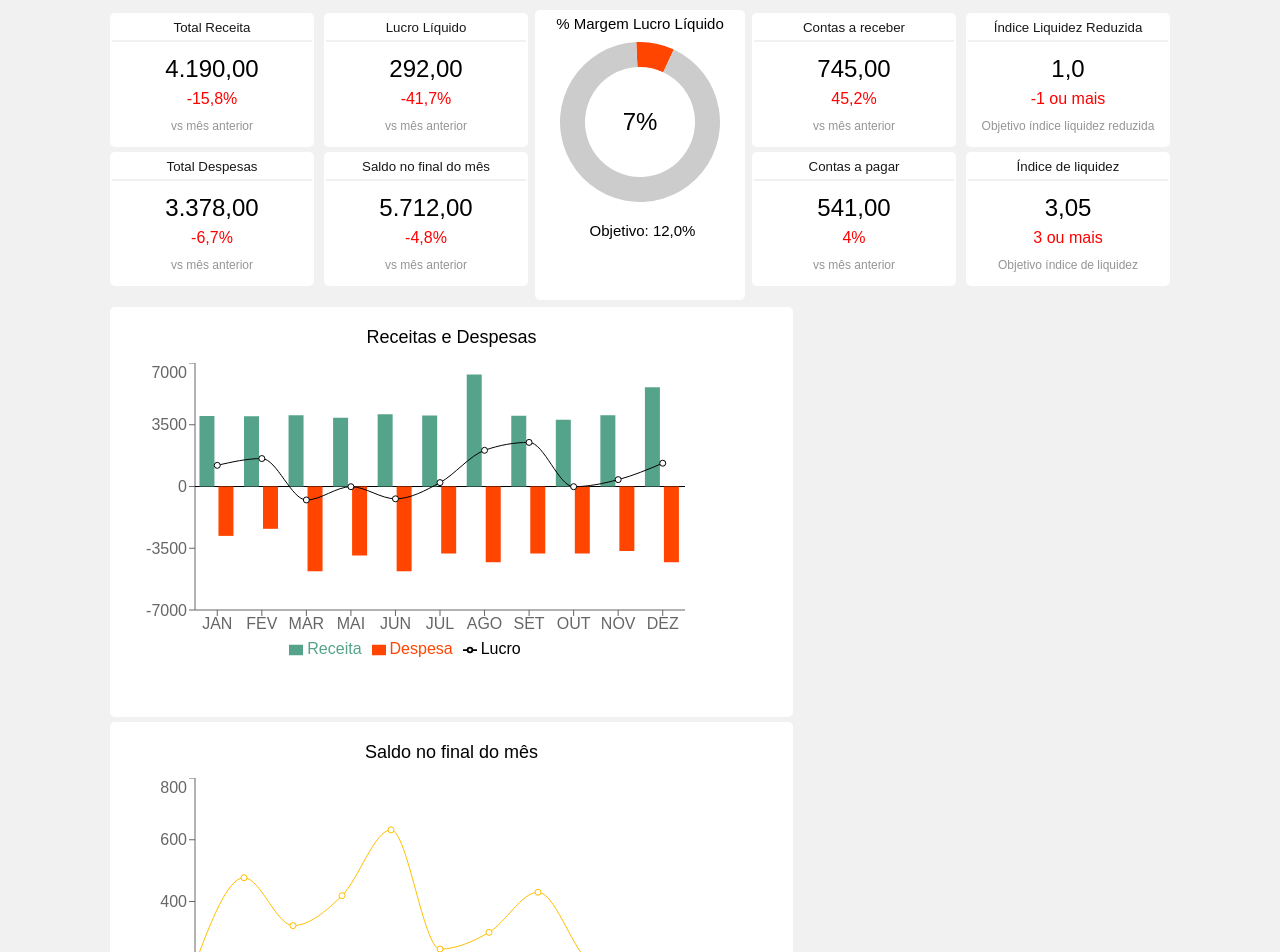
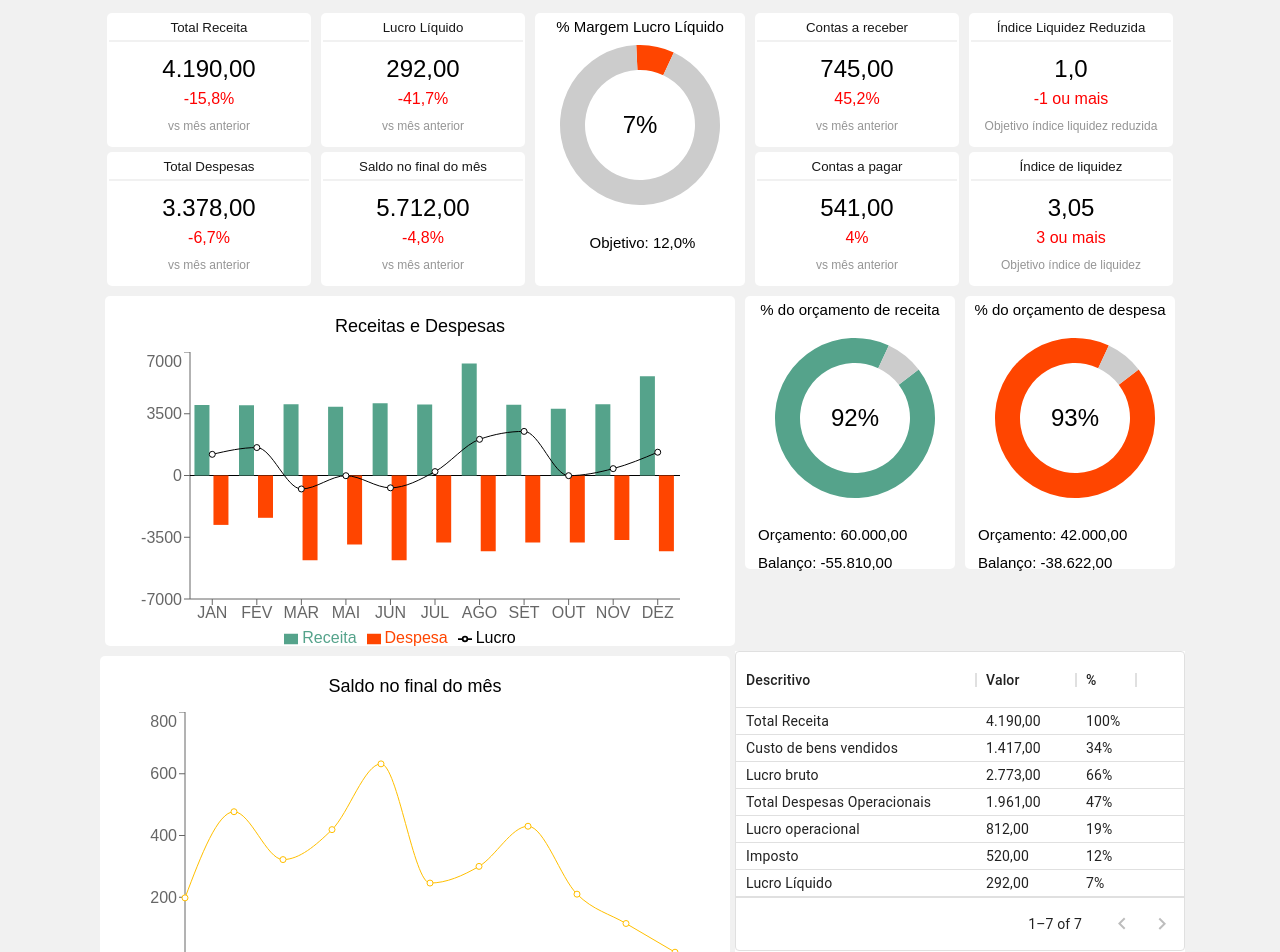
Before and after one commit to lugsdev/dashboard-financas, a React (Create React App) app: page / in a window 1280 px wide. Shown: the top 952 px of the page. Built offline with nearby package versions, Linux system fonts and the light colour scheme.

Commit message:
Inserção final de componentes

```diff
--- a/package.json
+++ b/package.json
@@ -6,6 +6,7 @@
     "@emotion/react": "^11.10.5",
     "@emotion/styled": "^11.10.5",
     "@mui/material": "^5.11.9",
+    "@mui/x-data-grid": "^5.17.24",
     "@testing-library/jest-dom": "^5.16.5",
     "@testing-library/react": "^13.4.0",
     "@testing-library/user-event": "^13.5.0",
--- a/public/index.html
+++ b/public/index.html
@@ -13,7 +13,7 @@
 
     <link rel="manifest" href="%PUBLIC_URL%/manifest.json" />
 
-    <title>React App</title>
+    <title>Dashboard Financeira</title>
   </head>
   <body>
     <noscript>You need to enable JavaScript to run this app.</noscript>
--- a/src/components/DashboardInferior/DashboardInferior.js
+++ b/src/components/DashboardInferior/DashboardInferior.js
@@ -3,6 +3,7 @@ import BarChartReceitas from "./ReceitasDespesas";
 import SaldoMes from "./SaldoMes";
 import PieChartCustom from "../PieChartCustom";
 import styles from "./GenericChart.module.css"
+import InfoGrid from './InfoGrid.js';
 
 const dataReceita = [
     { name: "Orçamento de Receita%", value: 6000, percent: 92},
@@ -18,23 +19,30 @@ function DashboardInferior(){
     return(
     <div>
 
-        <Grid container spacing={0} >
-            <Grid Item>
-                <div className={styles.GenericChart}>
-                 <BarChartReceitas tittle={"Receitas e Despesas"}/>
-                </div>
+        <Grid container spacing={0} className={styles.DashboardInferior}>
 
-                <div className={styles.GenericChart}>
-                 <SaldoMes tittle={"Saldo no final do mês"}/>
+            <Grid Item className={styles.GenericChart}>
+                <BarChartReceitas tittle={"Receitas e Despesas"}/>
+            </Grid>
+
+            <Grid item className={styles.PieChartCustom}>
+                <div className={styles.inferior}>
+                <PieChartCustom tittle={"% do orçamento de receita"} cor={"#55A38B"} descricao1={"Orçamento: 60.000,00"} descricao2={"Balanço: -55.810,00"} largura={200} altura={190} data={dataReceita}/>
                 </div>
             </Grid>
-        </Grid>
 
-        <Grid container spacing={0}>
-            <Grid item>
-                <PieChartCustom tittle={"% do orçamento de receita"} cor={"#55A38B"} descricao1={"Orçamento: 60.000,00"} descricao2={"Balanço: -55.810,00"} largura={200} altura={190} data={dataReceita}/>
+            <Grid item className={styles.PieChartCustom}>
                 <PieChartCustom tittle={"% do orçamento de despesa"} cor={"#FF4500"} descricao1={"Orçamento: 42.000,00"} descricao2={"Balanço: -38.622,00"} largura={200} altura={190} data={dataDespesa}/>
             </Grid>
+
+            <Grid Item className={styles.GenericChart}>
+                <SaldoMes tittle={"Saldo no final do mês"}/>
+            </Grid>
+
+            <Grid item className={styles.InfoGrid}>
+                <InfoGrid />
+            </Grid>
+
         </Grid>
 
     </div>
--- a/src/components/DashboardInferior/GenericChart.module.css
+++ b/src/components/DashboardInferior/GenericChart.module.css
@@ -1,4 +1,4 @@
-body{
+.DashboardInferior{
     display: flex;
     flex-wrap: wrap;
     justify-content: center;
@@ -8,8 +8,8 @@ body{
     background-color: white;
     padding: 5px;
     margin: 5px;
-    width: 673px;
-    height: 400px;
+    width: 630px;
+    height: 350px;
     border-radius: 5px;
     align-items: center;
     text-align: center;
@@ -20,3 +20,13 @@ body{
     font-size: 18px;
     font-weight: 300;
 }
+
+.PieChartCustom{
+    margin-top: 2px;
+    height: 00px;
+}
+
+.InfoGrid{
+    background-color: white;
+
+}
--- /dev/null
+++ b/src/components/DashboardInferior/InfoGrid.js
@@ -0,0 +1,53 @@
+import * as React from 'react';
+import Box from '@mui/material/Box';
+import { DataGrid } from '@mui/x-data-grid';
+
+const columns = [
+  { field: 'id',
+    headerName: "Descritivo",
+    width: 240,
+    sortable: false
+  },
+  {
+    field: 'valor',
+    headerName: "Valor",
+    width: 100,
+    editable: true,
+    sortable: false,
+  },
+  {
+    field: 'porcentagem',
+    headerName: "%",
+    width: 60,
+    editable: false,
+  }
+];
+
+const rows = [
+  { id: "Total Receita", valor: "4.190,00", porcentagem: '100%'},
+  { id: "Custo de bens vendidos", valor: '1.417,00', porcentagem: '34%'},
+  { id: "Lucro bruto", valor: '2.773,00', porcentagem: '66%'},
+  { id: "Total Despesas Operacionais", valor: '1.961,00', porcentagem: '47%'},
+  { id: "Lucro operacional", valor: '812,00', porcentagem: '19%'},
+  { id: "Imposto", valor: '520,00', porcentagem: "12%"},
+  { id: "Lucro Líquido", valor: '292,00', porcentagem: '7%'},
+];
+
+function InfoGrid() {
+  return (
+    <Box sx={{ height: 300, width: 450 }}>
+      <DataGrid
+        rows={rows}
+        columns={columns}
+        pageSize={7}
+        rowHeight={27}
+        // rowsPerPageOptions={[5]}
+        // checkboxSelection
+        disableSelectionOnClick
+
+      />
+    </Box>
+  );
+}
+
+export default InfoGrid
--- a/src/components/DashboardSuperior/Dashboard.js
+++ b/src/components/DashboardSuperior/Dashboard.js
@@ -1,6 +1,6 @@
 import PieChartCustom from "../PieChartCustom";
 import InfoBlock from "./InfoBlock";
-import styles from "./Dashboard.module.css"
+import styles from "./Dashboard.module.css";
 import Grid from '@mui/material/Grid';
 
 
@@ -29,9 +29,9 @@ function Dashboard(){
                     <InfoBlock tittle={"Saldo no final do mês"} valor={"5.712,00"} info={"-4,8%"} tip={"vs mês anterior"}/>
                 </Grid>
 
-                <div className={styles.SupMeio}>
-                    <PieChartCustom tittle={"% Margem Lucro Líquido"} cor={"#FF4500"} descricao1={"Objetivo: 12,0%"} largura={190} altura={170} data={dataLucro}/>
-                </div>
+                <Grid item className={styles.SupMeio}>
+                    <PieChartCustom tittle={"% Margem Lucro Líquido"} cor={"#FF4500"} descricao2={"Objetivo: 12,0%"} largura={190} altura={170} data={dataLucro}/>
+                </Grid>
 
                <Grid item>
                     <InfoBlock tittle={"Contas a receber"} valor={"745,00"} info={"45,2%"} tip={"vs mês anterior"}/>
--- a/src/components/DashboardSuperior/Dashboard.module.css
+++ b/src/components/DashboardSuperior/Dashboard.module.css
@@ -1,32 +1,12 @@
-/* .DashSuperior{
-    display: grid;
-    grid-template-columns: 240px 240px 200px 240px 240px;
-    grid-template-rows: 150px 150px;
-
-}
-
-.SupEsquerdo{
-    display: flex;
-    grid-column: 1/3;
-
-}
-
-.SupMeio{
-    grid-column: 3/4;
-}  */
-
 .SupMeio{
     text-align: center;
     border-radius: 50%;
+    height: 170px;
+
 }
-
 
 .Dashboard{
     display: flex;
     flex-wrap: wrap;
     justify-content: center;
 }
-
-.div:hover{
-    transform: scale(1.5);
-}
--- a/src/components/PieChartCustom.module.css
+++ b/src/components/PieChartCustom.module.css
@@ -2,10 +2,9 @@
     background-color: white;
     padding: 5px;
     border-radius: 5px;
-    margin-top: 7px;
-    margin: 2px;
+    margin: 5px;
     width: 200px;
-    height: 280px
+    height: 263px
 }
 
 .PieChartCustom h2{
@@ -21,7 +20,7 @@
     font-weight: 300;
     margin-left: 5px;
     margin-bottom: -10px;
-    padding: 5px;
+    padding: 3px;
 }
 
 .PieChartCustom text{
```
Also changed, not shown: 1 other file (tests, documents, lock files or other folders).
